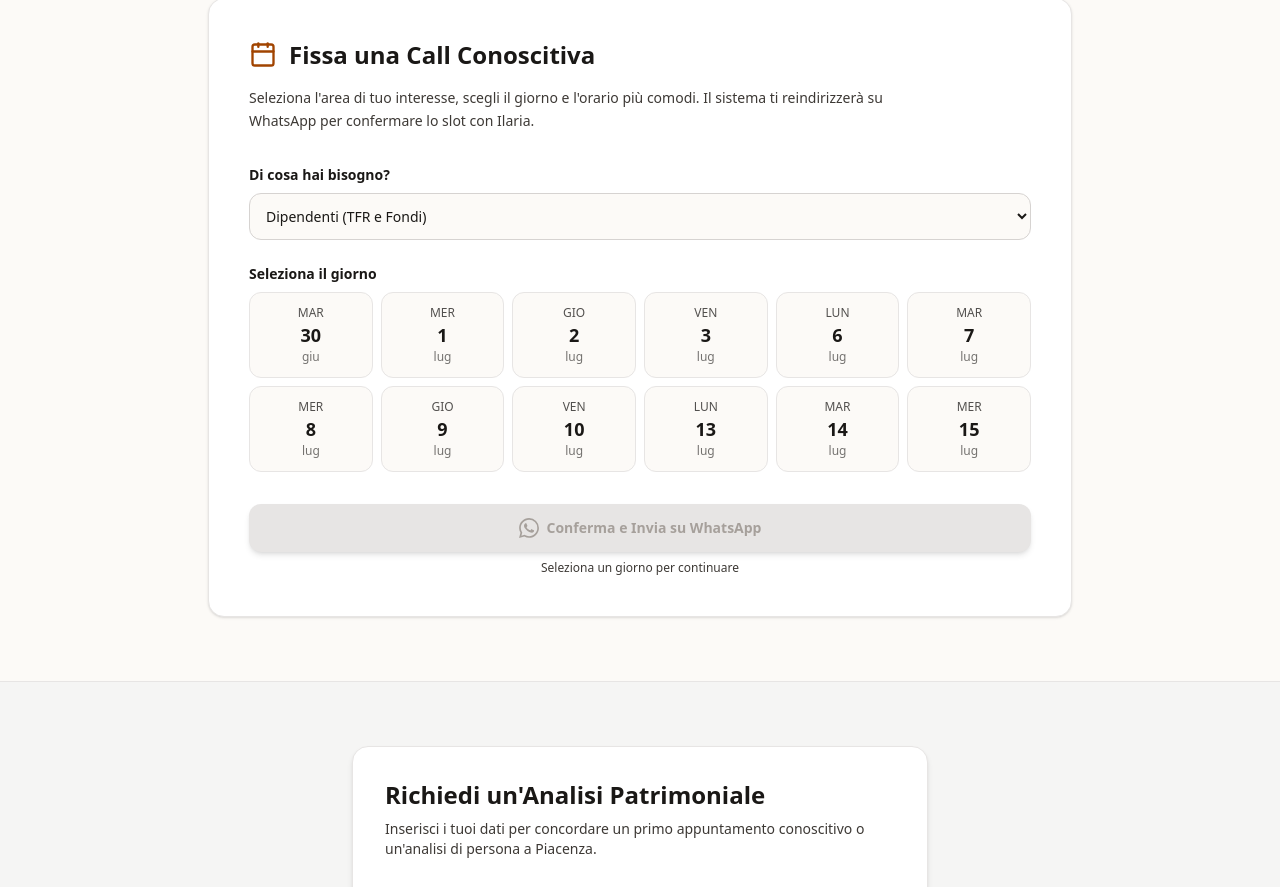
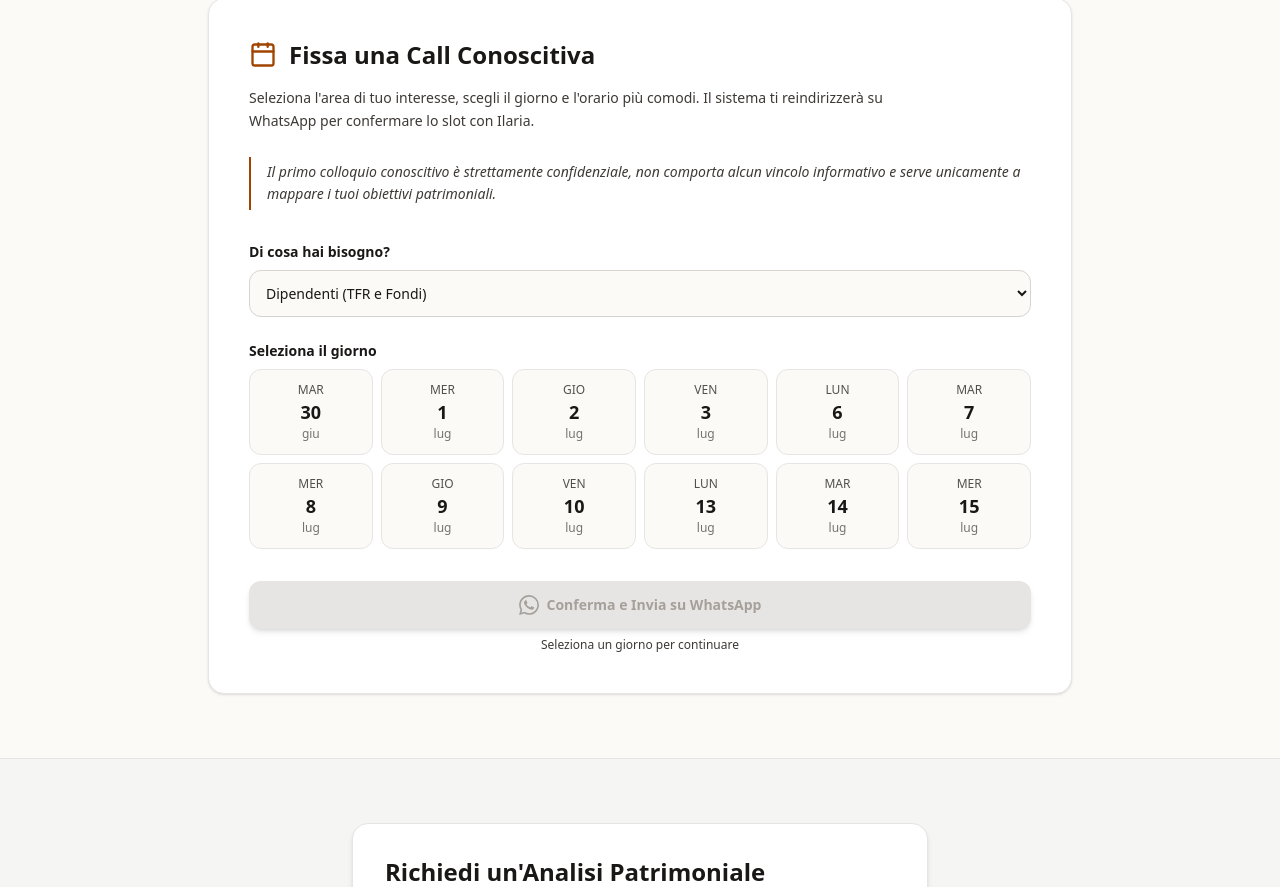
Before and after one commit to alebaia81/ilariafruchi, a React (Vite) app: page / in a window 1280 px wide. Shown: the part 2115-3002 px from the top of the page. Built offline with nearby package versions, Linux system fonts and the light colour scheme; the HTML template or start-up script is replaced by a standard one.

Commit message:
feat(calendar): add confidential micro-incentive text before form

```diff
--- a/src/components/BookingCalendar.tsx
+++ b/src/components/BookingCalendar.tsx
@@ -78,10 +78,17 @@ export const BookingCalendar: React.FC = () => {
             Fissa una Call Conoscitiva
           </h2>
         </div>
-        <p className="text-sm text-text-secondary mb-8 leading-relaxed max-w-2xl">
+        <p className="text-sm text-text-secondary mb-6 leading-relaxed max-w-2xl">
           Seleziona l'area di tuo interesse, scegli il giorno e l'orario più comodi.
           Il sistema ti reindirizzerà su WhatsApp per confermare lo slot con Ilaria.
         </p>
+
+        {/* Micro-incentivo */}
+        <div className="mb-8 border-l-2 border-gold-amber pl-4 py-1">
+          <p className="text-sm italic text-text-secondary font-medium leading-relaxed">
+            Il primo colloquio conoscitivo è strettamente confidenziale, non comporta alcun vincolo informativo e serve unicamente a mappare i tuoi obiettivi patrimoniali.
+          </p>
+        </div>
 
         <form onSubmit={handleBookingSubmit} className="space-y-6" noValidate>
 
```
